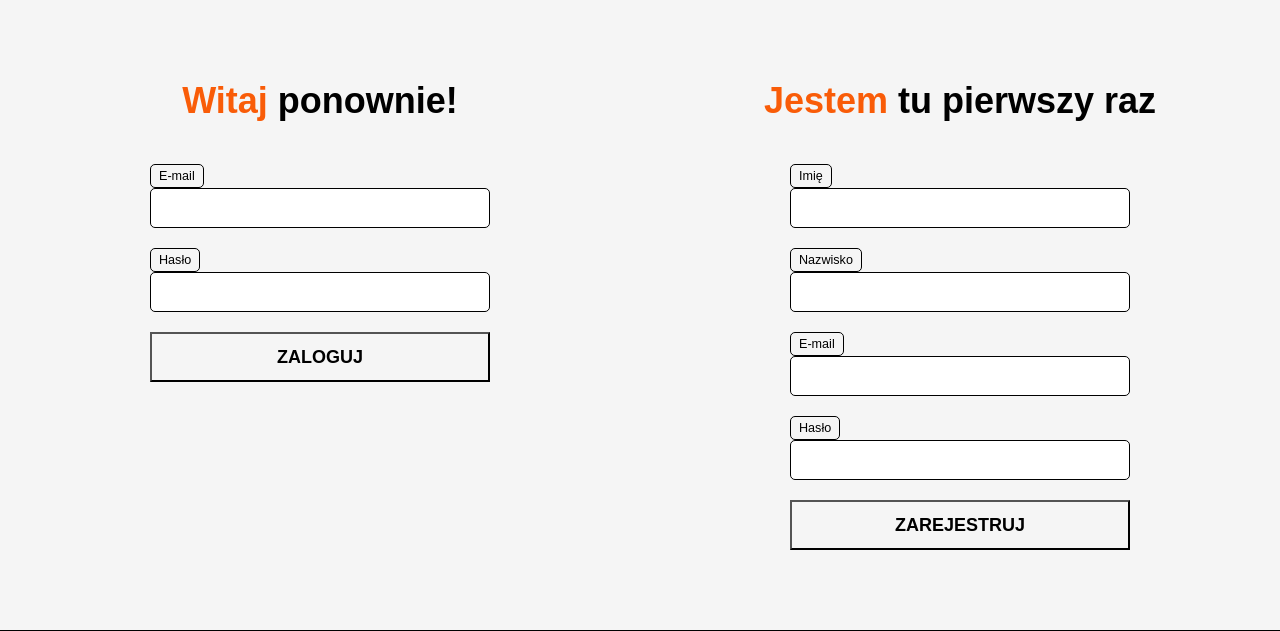
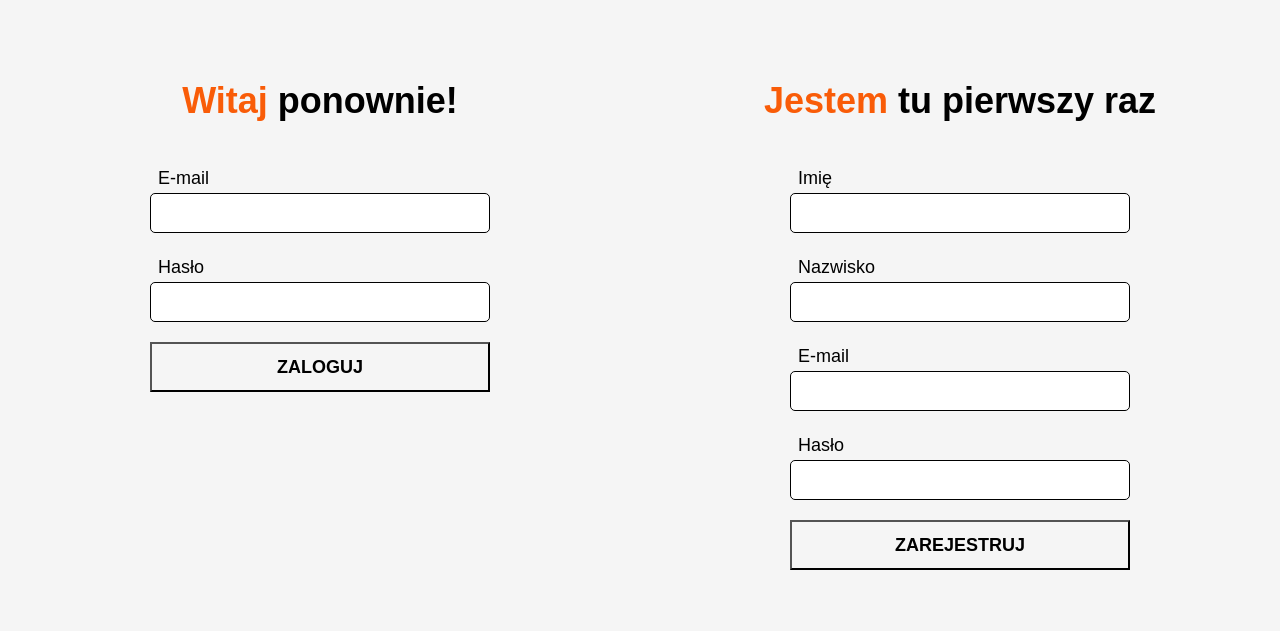
Before and after one commit to brozuss/aledrogo, a PHP site: page /aledrogo/main/auth.php in a window 1280 px wide. Shown: the part 118-749 px from the top of the page. Run offline with PHP 8.4, Linux system fonts and the light colour scheme.

Commit message:
design improvement

```diff
--- a/phpconfig/logreg.php
+++ b/phpconfig/logreg.php
@@ -67,7 +67,7 @@ if(isset($_REQUEST['email']) && isset($_REQUEST['haslo'])){
         }else{
             // haslo niepoprawne
             echo "<div style='color: red;' >
-            Coś poszło nie tak. Spróbuj wpisać swoje dane ponownie.
+            <br>Coś poszło nie tak. Spróbuj wpisać swoje dane ponownie.
             </div>";
         }
     }
--- a/styles/account.css
+++ b/styles/account.css
@@ -31,13 +31,13 @@
 
 .container .h h1 {
     font-weight: bold;
-    font-size: 1em;
+    font-size: 2em;
     text-align: left;
     padding-bottom: 30px;
 }
 
 .container .h p {
-    font-size: 0.5em;
+    font-size: 1em;
     font-weight: 400;
     text-align: left;
 }
--- a/styles/addauction.css
+++ b/styles/addauction.css
@@ -6,10 +6,10 @@
 }
 
 form label{
-    border: 1px solid black;
+    border: 0px;
     padding: 4px 8px;
     width: 30%;
-    font-size: 0.7em;
+    font-size: 1em;
     font-weight: 400;
     width: fit-content;
     border-radius: 5px;
--- a/styles/auth.css
+++ b/styles/auth.css
@@ -9,10 +9,10 @@
 }
 
 .logreg label{
-    border: 1px solid black;
+    border: 0px black;
     padding: 4px 8px;
     width: 30%;
-    font-size: 0.7em;
+    font-size: 1em;
     font-weight: 400;
     width: fit-content;
     border-radius: 5px;
```
